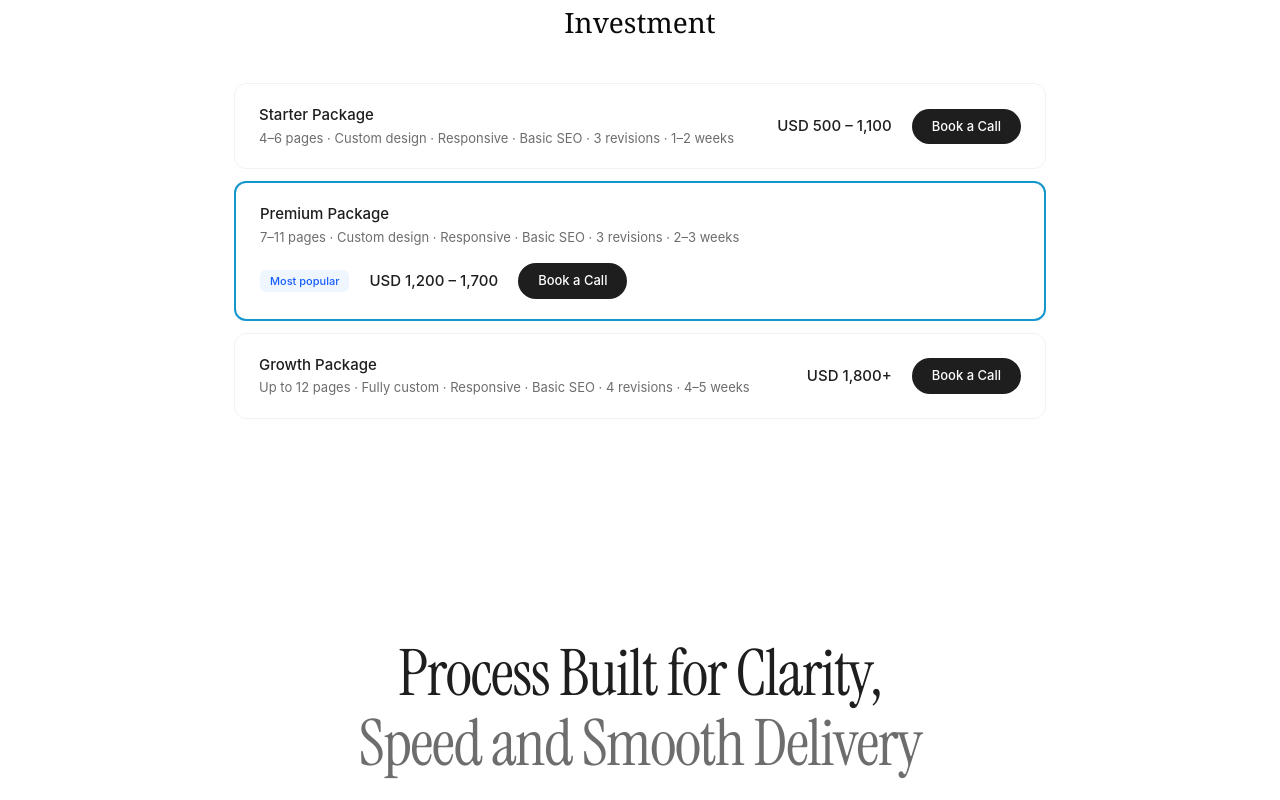
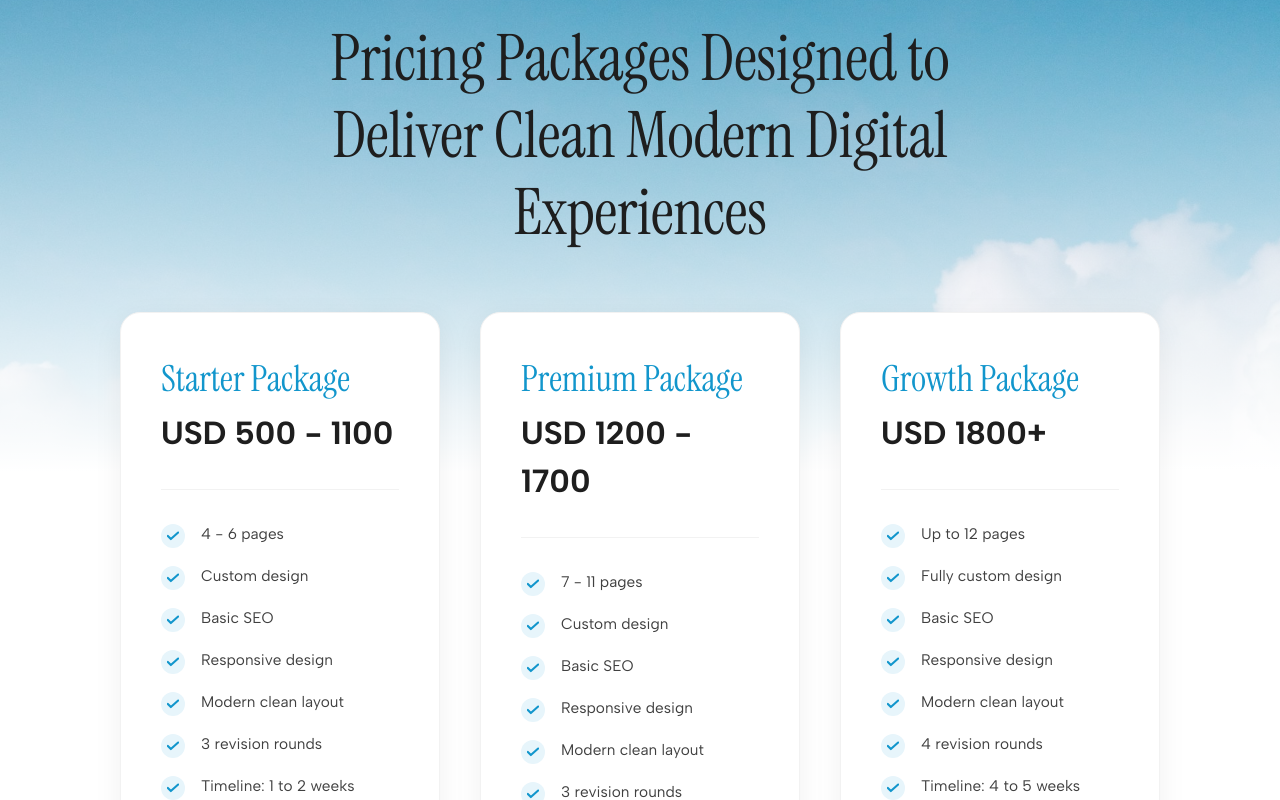
Before and after one commit to maheshikabandara/MaheshikaBandaraPortfolio, a React (Vite) app: page / in a window 1280 px wide. Shown: the part 3840-4640 px from the top of the page. Built offline with nearby package versions, Linux system fonts and the light colour scheme.

Commit message:
Update AnimatedPortfolio.tsx

```diff
--- a/src/app/components/AnimatedPortfolio.tsx
+++ b/src/app/components/AnimatedPortfolio.tsx
@@ -349,28 +349,69 @@ function PricingCard({ title, price, features }: { title: string, price: string,
 
 function PricingSection() {
   const plans = [
-    { title: "Starter Package", price: "USD 500 – 1,100", desc: "4–6 pages · Custom design · Responsive · Basic SEO · 3 revisions · 1–2 weeks", featured: false },
-    { title: "Premium Package", price: "USD 1,200 – 1,700", desc: "7–11 pages · Custom design · Responsive · Basic SEO · 3 revisions · 2–3 weeks", featured: true },
-    { title: "Growth Package", price: "USD 1,800+", desc: "Up to 12 pages · Fully custom · Responsive · Basic SEO · 4 revisions · 4–5 weeks", featured: false },
+    {
+      title: "Starter Package",
+      price: "USD 500 - 1100",
+      features: [
+        "4 - 6 pages",
+        "Custom design",
+        "Basic SEO",
+        "Responsive design",
+        "Modern clean layout",
+        "3 revision rounds",
+        "Timeline: 1 to 2 weeks"
+      ]
+    },
+    {
+      title: "Premium Package",
+      price: "USD 1200 - 1700",
+      features: [
+        "7 - 11 pages",
+        "Custom design",
+        "Basic SEO",
+        "Responsive design",
+        "Modern clean layout",
+        "3 revision rounds",
+        "Timeline: 2 to 3 weeks"
+      ]
+    },
+    {
+      title: "Growth Package",
+      price: "USD 1800+",
+      features: [
+        "Up to 12 pages",
+        "Fully custom design",
+        "Basic SEO",
+        "Responsive design",
+        "Modern clean layout",
+        "4 revision rounds",
+        "Timeline: 4 to 5 weeks"
+      ]
+    }
   ];
+
   return (
-    <AnimatedSection id="pricing">
-      <div className="py-[80px] px-6 max-w-[860px] mx-auto">
-        <h2 className="text-[28px] font-serif text-center mb-[40px]">Investment</h2>
-        <div className="flex flex-col gap-[12px]">
-          {plans.map((p, i) => (
-            <div key={i} className={`bg-white flex items-center justify-between gap-4 px-[24px] py-[20px] rounded-[12px] ${p.featured ? "border-2 border-[#1296cc]" : "border border-[#f2f2f2]"} flex-wrap`}>
-              <div>
-                <p className="font-medium text-[#1e1e1e] text-[15px]">{p.title}</p>
-                <p className="text-[#6d6d6d] text-[13px] mt-[2px]">{p.desc}</p>
+    <AnimatedSection delay={0.1} id="pricing">
+      <div className="min-h-screen flex flex-col items-center justify-center relative w-full py-[100px] px-[20px] md:px-[60px] lg:px-[120px]" data-name="Pricing">
+        <div aria-hidden="true" className="absolute inset-0 pointer-events-none z-0">
+          <div className="absolute bg-[#fdfdfd] inset-0" />
+          <img alt="" className="absolute max-w-none object-cover w-full h-full" src={imgHero} />
+          <div className="absolute bg-gradient-to-b from-[rgba(255,255,255,0)] inset-0 to-[46.487%] to-white" />
         </div>
-              <div className="flex items-center gap-[20px]">
-                {p.featured && <span className="text-[11px] font-medium px-[10px] py-[3px] rounded-[6px] bg-blue-50 text-blue-600">Most popular</span>}
-                <p className="font-medium text-[#1e1e1e] text-[15px] whitespace-nowrap">{p.price}</p>
-                <button onClick={() => window.open("https://cal.com/maheshikabandara/15min", "_blank")} className="bg-[#1e1e1e] px-[20px] py-[8px] rounded-[50px] text-[#fdfdfd] text-[13px] font-medium hover:bg-[#1296cc] transition-all whitespace-nowrap">Book a Call</button>
+        <div className="flex flex-col gap-[60px] items-center relative w-full z-10 max-w-[1440px] mx-auto">
+          <p className="font-['Instrument_Serif',serif] leading-[1.2] not-italic relative text-[#1e1e1e] text-center tracking-[-0.28px] w-full lg:w-[70%]" style={{ fontSize: 'clamp(32px, 5vw, 80px)' }}>
+            Pricing Packages Designed to Deliver Clean Modern Digital Experiences
+          </p>
+          <div className="grid grid-cols-1 lg:grid-cols-3 gap-[24px] xl:gap-[40px] items-stretch relative w-full">
+            {plans.map((plan, idx) => (
+              <PricingCard
+                key={idx}
+                title={plan.title}
+                price={plan.price}
+                features={plan.features}
+              />
+            ))}
           </div>
-            </div>
-          ))}
         </div>
       </div>
     </AnimatedSection>
```
Lines whose indentation alone changed are shown as unchanged.
